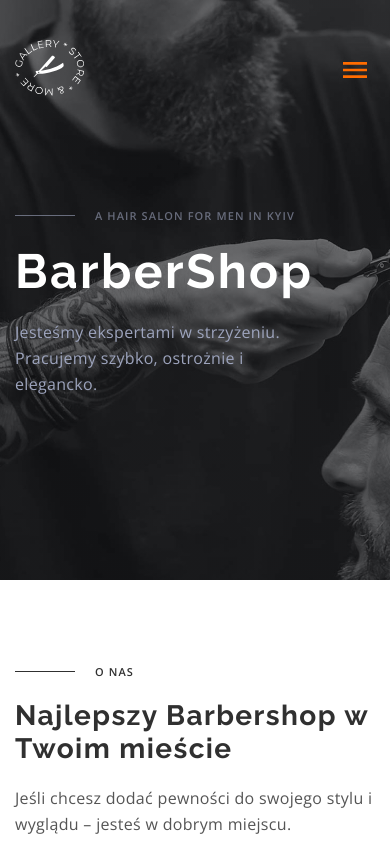
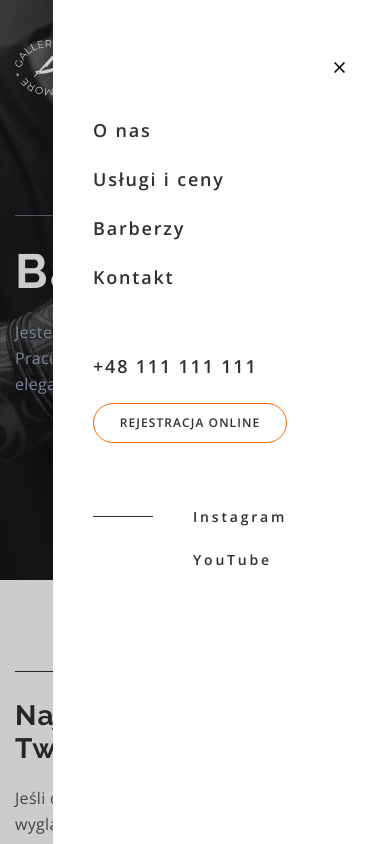
Before and after one commit to dawidmarek95x/HTML_CSS-Barbershop_page, a plain HTML site: page index.html in a window 390 px wide. Both pictures are taken after a click on the button 355 px from the left and 69 px from the top of the page. Shown: the top 844 px of the page. Drawn offline with nearby package versions, Linux system fonts and the light colour scheme.

Commit message:
Functionality of the mobile menu and modal window has been added

```diff
--- a/index.html
+++ b/index.html
@@ -51,13 +51,55 @@
           </address>
           <button class="modal-btn modal-btn--dark-theme" type="button" data-modal-open>REJESTRACJA ONLINE</button>
         </div>
-        <button type="button" class="mobile-menu__btn">
+        <button type="button" class="mobile-menu__btn" mobile-menu--open>
           <svg class="mobile-menu__icon" width="24" height="16">
             <use href="images/sprite.svg#icon-mobile-menu"></use>
           </svg>
         </button>
       </div>
     </header>
+
+     <!-- MOBILE MENU WINDOW -->
+     <div class="mobile-menu--backdrop mobile-menu--is-hidden" mobile-menu>
+      <div class="mobile-menu">
+        <button class="mobile-menu__close-btn" type="button" mobile-menu--close>
+          <svg class="cross-icon">
+            <use href="./images/sprite.svg#icon-close-btn"></use>
+          </svg>
+        </button>
+        <nav class="mobile-nav">
+          <ul class="mobile-nav__list list--non-bulleted">
+            <li class="mobile-nav__item">
+              <a class="mobile-nav__link link--non-decorated" href="#about-us">O nas</a>
+            </li>
+            <li class="mobile-nav__item">
+              <a class="mobile-nav__link link--non-decorated" href="#services">Usługi i ceny</a>
+            </li>
+            <li class="mobile-nav__item">
+              <a class="mobile-nav__link link--non-decorated" href="#barbers">Barberzy</a>
+            </li>
+            <li class="mobile-nav__item">
+              <a class="mobile-nav__link link--non-decorated" href="#contacts">Kontakt</a>
+            </li>
+          </ul>
+        </nav>
+        <div class="mobile-menu__contacts">
+          <address class="address">
+            <a class="address__phone-number link--non-decorated" href="tel:+48111111111"
+              >+48 111 111 111</a>
+          </address>
+          <button class="modal-btn modal-btn--light-theme" type="button" data-modal-open>REJESTRACJA ONLINE</button>
+        </div>
+        <ul class="social-links list--non-bulleted">
+          <li class="social-links__item">
+            <a class="social-links__link link--non-decorated" href="#">Instagram</a>
+          </li>
+          <li class="social-links__item">
+            <a class="social-links__link link--non-decorated" href="#">YouTube</a>
+          </li>
+        </ul>
+      </div>
+     </div>
 
     <main class="main">
       <!-- HERO -->
@@ -549,7 +591,7 @@
       <div class="modal">
         <button type="button" class="close-btn" data-modal-close>
           <svg class="close-btn__icon">
-            <use href="images/sprite.svg#icon-close-btn"></use>
+            <use href="./images/sprite.svg#icon-close-btn"></use>
           </svg>
         </button>
         <h2 class="modal__form-header">Rezerwacja online</h2>
@@ -588,5 +630,6 @@
     </div>
 
     <script src="./js/modal.js"></script>
+    <script src="./js/mobile-menu.js"></script>
   </body>
 </html>
--- /dev/null
+++ b/js/mobile-menu.js
@@ -0,0 +1,14 @@
+(() => {
+  const refs = {
+    openMobileMenu: document.querySelector('[mobile-menu--open]'),
+    closeMobilemenu: document.querySelector('[mobile-menu--close]'),
+    mobileMenu: document.querySelector('[mobile-menu]'),
+  };
+
+  refs.openMobileMenu.addEventListener('click', toggleModal);
+  refs.closeMobilemenu.addEventListener('click', toggleModal);
+
+  function toggleModal() {
+    refs.mobileMenu.classList.toggle('mobile-menu--is-hidden');
+  }
+})();
--- a/js/modal.js
+++ b/js/modal.js
@@ -5,7 +5,7 @@
     modal: document.querySelector('[data-modal]'),
   };
 
-  refs.openModalBtn.forEach((b)=>b.addEventListener('click', toggleModal));
+  refs.openModalBtn.forEach((b)=> b.addEventListener('click', toggleModal));
   refs.closeModalBtn.addEventListener('click', toggleModal);
 
   function toggleModal() {
--- /dev/null
+++ b/sass/components/_mobile-menu-btn.scss
@@ -0,0 +1,27 @@
+.mobile-menu__btn {
+  display: flex;
+  justify-content: center;
+  align-items: center;
+  width: 40px;
+  height: 40px;
+  border: none;
+  background-color: transparent;
+  cursor: pointer;
+
+  &:hover .mobile-menu__icon,
+  &:focus .mobile-menu__icon{
+    fill: $colorAccent;
+  }
+}
+
+.mobile-menu__icon {
+  width: 24px;
+  height: 16px;
+  fill: $colorMainDarkTheme;
+}
+
+@media screen and (min-width: 768px) {
+  .mobile-menu__btn {
+    display: none;
+  }
+}
--- a/sass/components/_mobile-menu.scss
+++ b/sass/components/_mobile-menu.scss
@@ -1,4 +1,35 @@
-.mobile-menu__btn {
+.mobile-menu {
+  position: relative;
+  max-width: 337px;
+  width: 100%;
+  height: 100%;
+  margin-left: auto;
+  padding: 118px 0 0 40px;
+  background-color: $bgColorModal;
+
+  &--backdrop {
+    position: fixed;
+    top: 0;
+    right: 0;
+    width: 100vw;
+    height: 100vh;
+    background-color: $bgColorBackdrop;
+    transform: translateX(0);
+    transition: visibility 250ms cubic-bezier(0.4, 0, 0.2, 1), opacity 250ms cubic-bezier(0.4, 0, 0.2, 1), transform 250ms cubic-bezier(0.4, 0, 0.2, 1);
+    z-index: 998;
+  }
+
+  &--is-hidden {
+    opacity: 0;
+    visibility: hidden;
+    pointer-events: none;
+    transform: translateX(100%);
+  }
+
+  &__close-btn {
+    position: absolute;
+    top: 48px;
+    right: 31px;
     display: flex;
     justify-content: center;
     align-items: center;
@@ -8,20 +39,79 @@
     background-color: transparent;
     cursor: pointer;
 
-  &:hover .mobile-menu__icon,
-  &:focus .mobile-menu__icon{
+    &:hover,
+    &:focus {
+      & .cross-icon {
         fill: $colorAccent;
       }
     }
-
-.mobile-menu__icon {
-  width: 24px;
-  height: 16px;
-  fill: $colorMainDarkTheme;
   }
 
-@media screen and (min-width: 768px) {
-  .mobile-menu__btn {
-    display: none;
+  &__contacts {
+    margin-bottom: 64px;
+  }
+
+  & .address {
+    margin-bottom: 24px;
+
+    &__phone-number {
+      font-weight: 600;
+      font-size: 18px;
+      line-height: 1.389;
+      letter-spacing: 0.1em;
+      color: $colorMainLightTheme;
+
+      &:hover,
+      &:focus {
+        color: $colorAccent;
       }
     }
+  }
+
+  & .modal-btn {
+    width: 194px;
+  }
+
+  & .social-links {
+    display: flex;
+    flex-direction: column;
+
+    &__item {
+      &:not(:last-child) {
+        margin-right: 0;
+        margin-bottom: 24px;
+      }
+
+      &:not(:first-child) {
+        padding-left: 100px;
+      }
+    }
+
+    &__link {
+      font-size: 14px;
+      line-height: 1.357;
+    }
+  }
+}
+
+.mobile-nav {
+  &__list {
+    margin-bottom: 64px;
+  }
+
+  &__item {
+    &:not(:last-child) {
+      margin-bottom: 24px;
+    }
+  }
+
+  &__link {
+    @extend .address__phone-number;
+  }
+}
+
+.cross-icon {
+  width: 18px;
+  height: 18px;
+  fill: $mainColorIcons;
+}
--- a/sass/main.scss
+++ b/sass/main.scss
@@ -7,10 +7,11 @@
 @import './utils/visually-hidden';
 @import './components/backdrop';
 @import './components/modal';
+@import './components/mobile-menu';
 
 @import './components/navigation';
 @import './components/modal-btn';
-@import './components/mobile-menu';
+@import './components/mobile-menu-btn';
 @import './components/address';
 @import './components/social-links';
 @import './components/main-header';
```
Also changed, not shown: css/main.css, css/main.min.css, 2 other files. Lines whose indentation alone changed are shown as unchanged.
